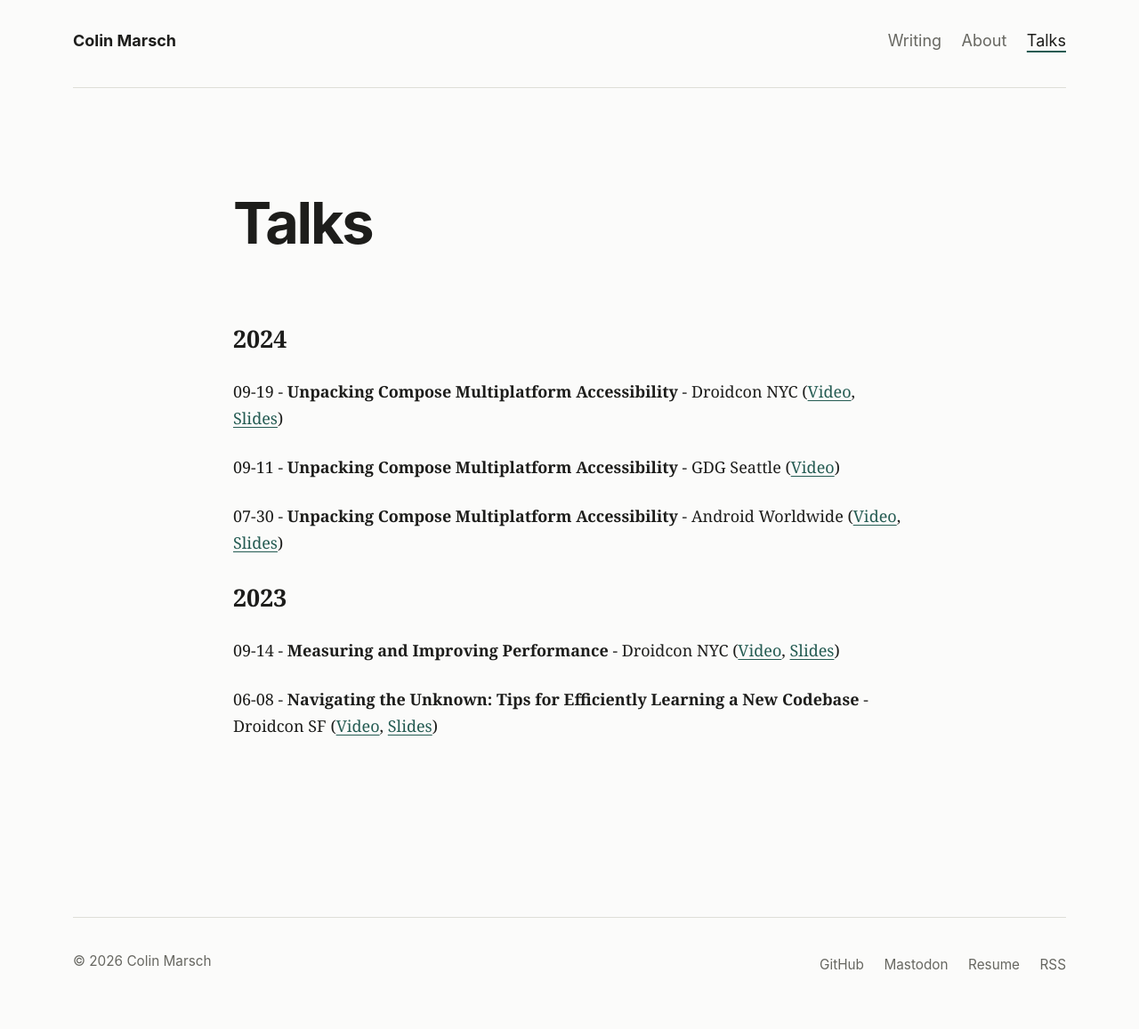
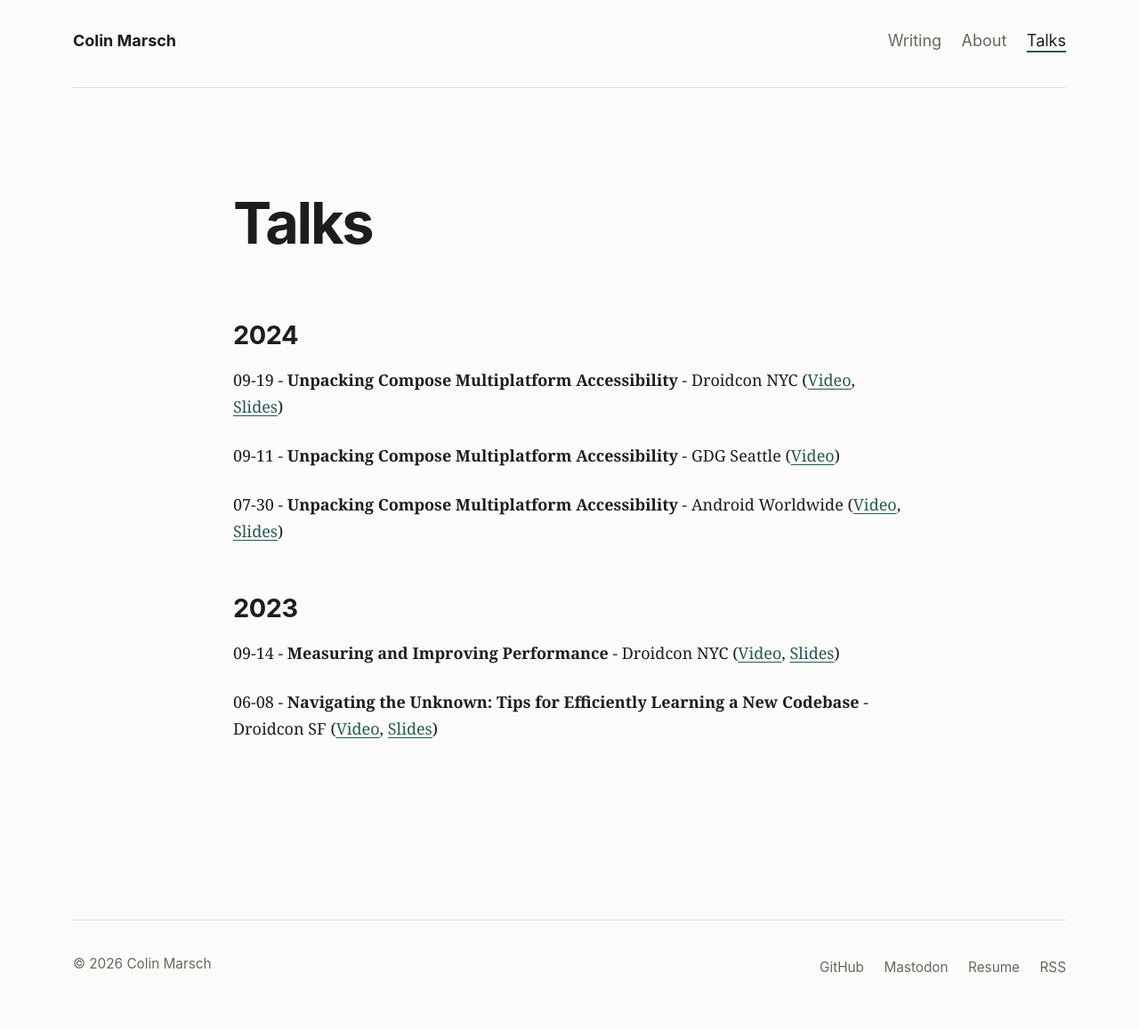
Before and after one commit to colinmarsch/colinmarsch.github.io, a Jekyll site: the page built from talks.md, in a window 1280 px wide. Shown: the whole page at 89% size. Built offline with Jekyll 4.4.1, drawn with Linux system fonts in a browser that asks for light colours.

Commit message:
Polish mobile excerpts and talks hierarchy

```diff
--- a/index.html
+++ b/index.html
@@ -23,7 +23,7 @@
     >
     <div>
       <h3><a href="{{ site.url }}{{ post.url }}">{{ post.title }}</a></h3>
-      <div class="post-excerpt">{{ post.excerpt }}</div>
+      <p class="post-excerpt">{{ post.excerpt | strip_html | truncatewords: 42 }}</p>
       {% if post.tags.size > 0 %}
       <ul class="tag-list" aria-label="Topics">
         {% for tag in post.tags %}
--- a/public/css/site.css
+++ b/public/css/site.css
@@ -213,7 +213,7 @@
   color: var(--muted);
 }
 
-.post-excerpt p {
+.post-excerpt {
   margin: 0;
 }
 
--- a/talks.md
+++ b/talks.md
@@ -3,7 +3,7 @@
 title: Talks
 ---
 
-# 2024
+## 2024
 
 09-19 - **Unpacking Compose Multiplatform Accessibility** - Droidcon NYC ([Video](https://www.droidcon.com/2024/10/17/unpacking-compose-multiplatform-accessibility/), [Slides](https://speakerdeck.com/cmarsch/droidcon-nyc-2024-unpacking-compose-multiplatform-accessibility))
 
@@ -11,7 +11,7 @@
 
 07-30 - **Unpacking Compose Multiplatform Accessibility** - Android Worldwide ([Video](https://www.youtube.com/watch?v=kRekYKQwa4w&list=PLjQD4n5Df70GJg3ljMDhDtFTbdQgjPsm0&index=14), [Slides](https://speakerdeck.com/cmarsch/android-worldwide-july-2024-unpacking-compose-multiplatform-accessibility))
 
-# 2023
+## 2023
 
 09-14 - **Measuring and Improving Performance** - Droidcon NYC ([Video](https://www.droidcon.com/2023/10/06/measuring-and-improving-performance-insights-from-one-of-cash-apps-main-screens/), [Slides](https://speakerdeck.com/cmarsch/measuring-and-improving-performance-insights-from-one-of-cash-apps-main-screens-droidcon-nyc-2023))
 
```
